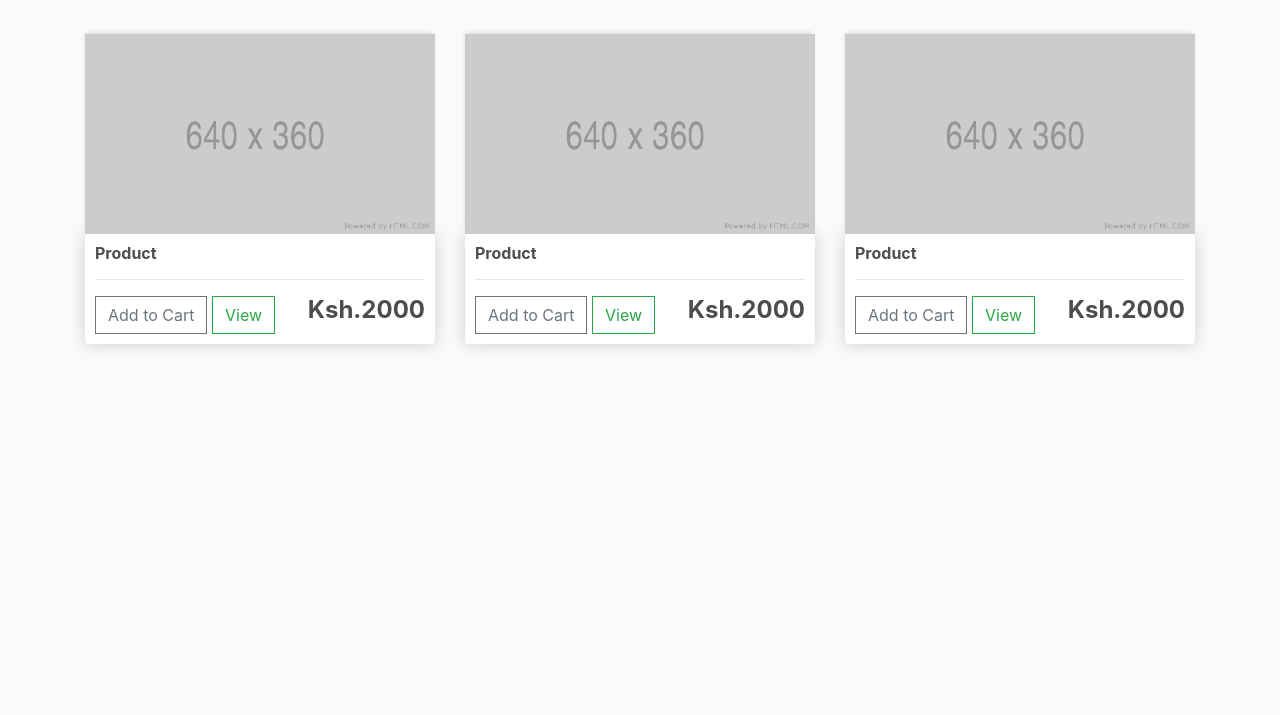
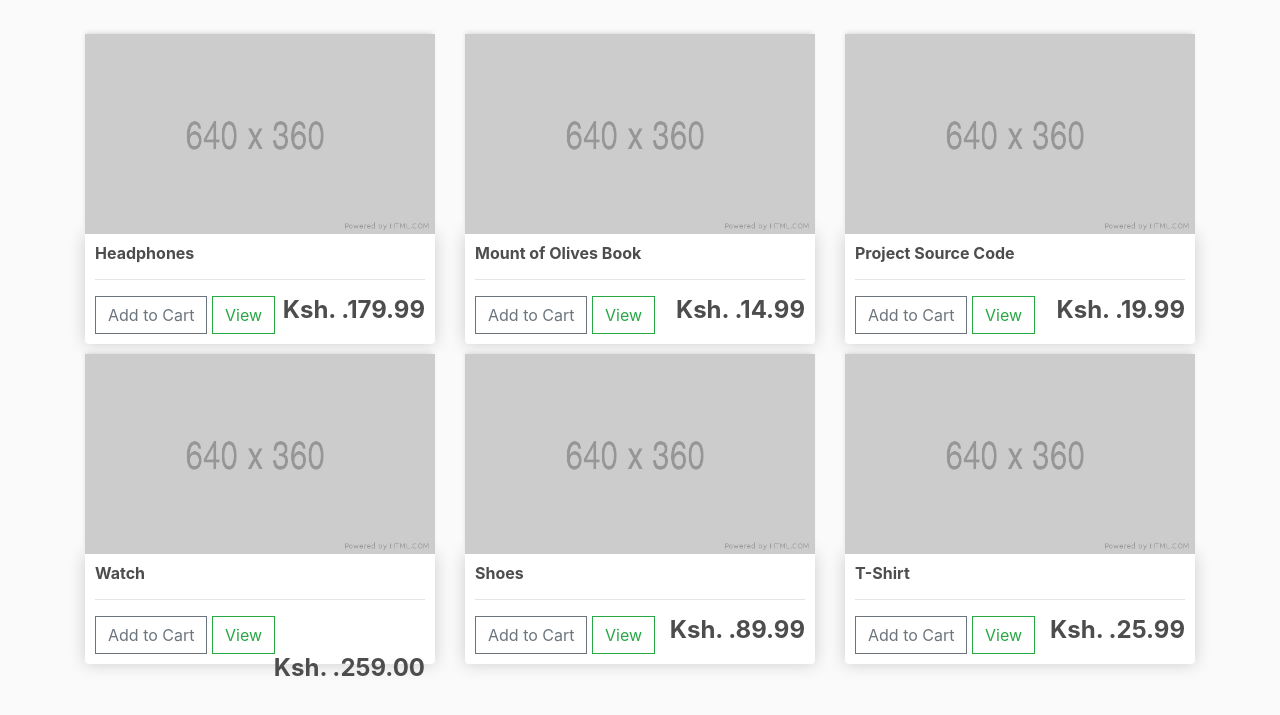
Before and after one commit to oyier254/ecommerce, a Django app: page / in a window 1280 px wide. Shown: the part 57-772 px from the top of the page. Run offline with Django 4.2, Linux system fonts and the light colour scheme; data comes from the database, SQL or seed files in the repository; some libraries are stand-ins or nearby versions.

Commit message:
Rendered products

```diff
--- a/ecommerce/store/templates/store/store.html
+++ b/ecommerce/store/templates/store/store.html
@@ -2,44 +2,19 @@
 {% load static %}
 {% block content %}
 	<div class="row">
-		<div class="col-lg-4">
+        {% for product in products %}
+        <div class="col-lg-4">
 			<img class="thumbnail" src="{% static 'images/placeholder.png' %}">
 			<div class="box-element product">
-				<h6><strong>Product</strong></h6>
+				<h6><strong>{{product.name}}</strong></h6>
 				<hr>
 
 				<button  class="btn btn-outline-secondary add-btn">Add to Cart</button>
 				<a class="btn btn-outline-success" href="#">View</a>
-				<h4 style="display: inline-block; float: right"><strong>Ksh.2000</strong></h4>
-
-			</div>
+				<h4 style="display: inline-block; float: right"><strong>Ksh. .{{product.price|floatformat:2}}</strong></h4>
+            </div>
+		</div>
+        {% endfor %}
 		</div>
 
-		<div class="col-lg-4">
-			<img class="thumbnail" src="{% static 'images/placeholder.png' %}">
-			<div class="box-element product">
-				<h6><strong>Product</strong></h6>
-				<hr>
-
-				<button  class="btn btn-outline-secondary add-btn">Add to Cart</button>
-				<a class="btn btn-outline-success" href="#">View</a>
-				<h4 style="display: inline-block; float: right"><strong>Ksh.2000</strong></h4>
-
-			</div>
-		</div>
-
-		<div class="col-lg-4">
-			<img class="thumbnail" src="{% static 'images/placeholder.png' %}">
-			<div class="box-element product">
-				<h6><strong>Product</strong></h6>
-				<hr>
-
-				<button  class="btn btn-outline-secondary add-btn">Add to Cart</button>
-				<a class="btn btn-outline-success" href="#">View</a>
-				<h4 style="display: inline-block; float: right"><strong>Ksh.2000</strong></h4>
-
-			</div>
-		</div>
-	</div>
-
 {% endblock content %}
--- a/ecommerce/store/views.py
+++ b/ecommerce/store/views.py
@@ -1,9 +1,11 @@
 from django.shortcuts import render
+from .models import *
 
 # Create your views here.
 
 def store(request):
-    context = {}
+    products = Product.objects.all()
+    context = {'products' :products}
     return render(request, 'store/store.html', context)
 
 def cart(request):
```
Also changed, not shown: ecommerce/db.sqlite3.
